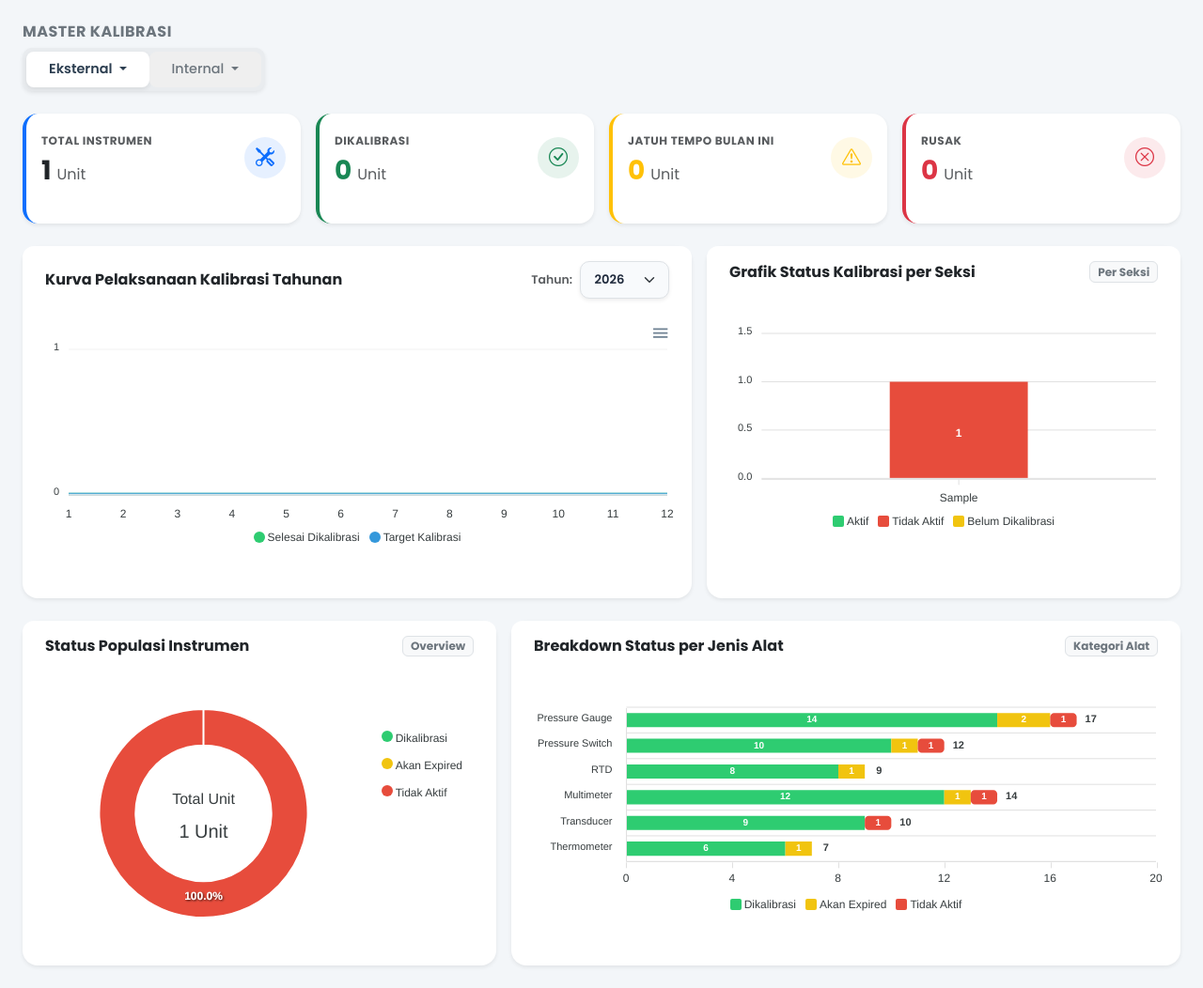
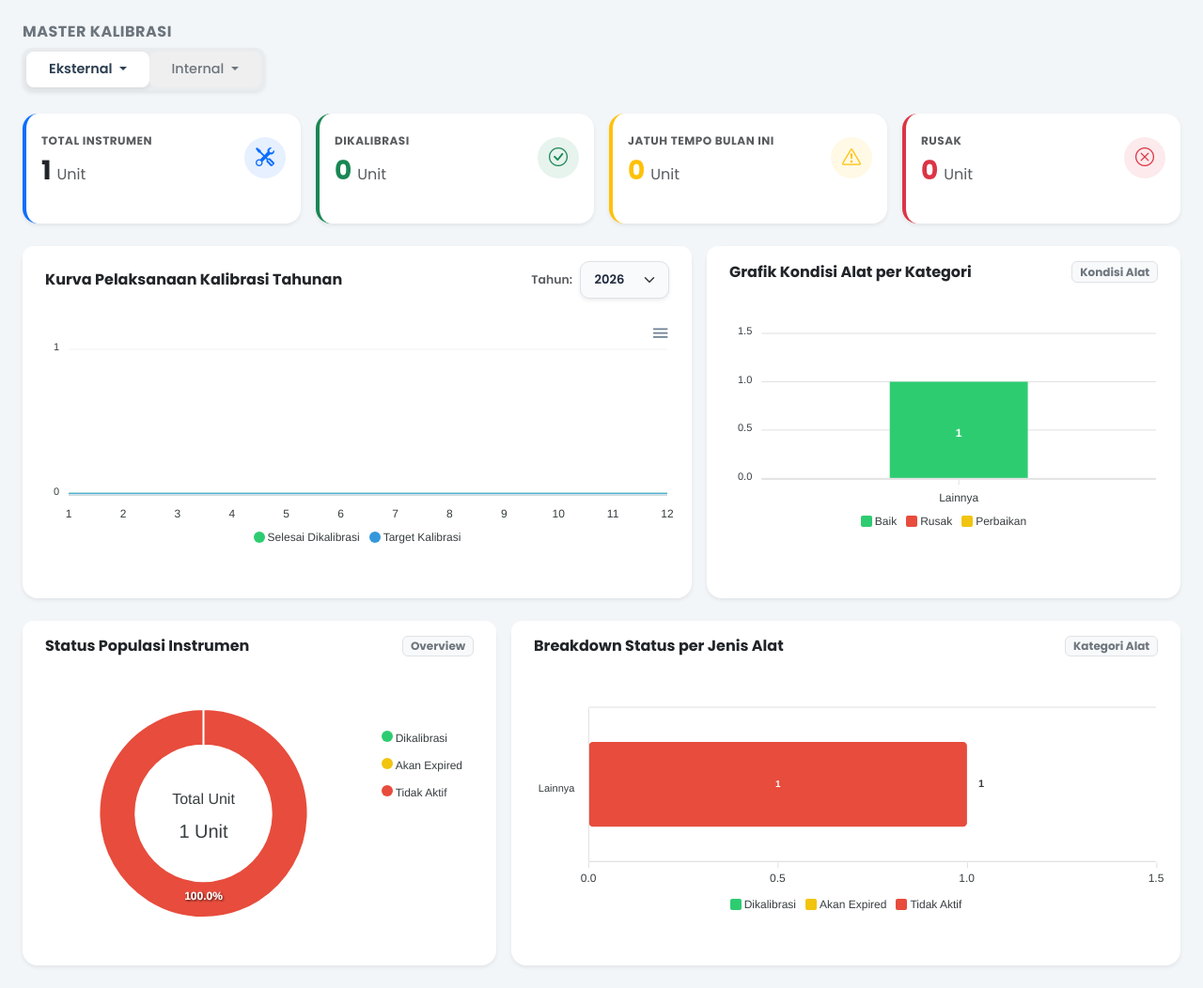
Before and after one commit to ebenlimbong/pmn-kalibrasi, a CodeIgniter app: page /kalibrasi in a window 1280 px wide. Shown: the whole page at 94% size. Run offline with CodeIgniter, Linux system fonts and the light colour scheme; tables that the repository leaves empty hold one stand-in row (values such as "Sample post"); grey boxes marked "Sample" are stand-in pictures; some libraries are stand-ins or nearby versions.

Commit message:
feat: pemisahan kondisi alat & status kalibrasi, penamaan 'Status Kalibrasi', dan Grafik Kondisi Alat per Kategori

```diff
--- a/application/controllers/Kalibrasi.php
+++ b/application/controllers/Kalibrasi.php
@@ -74,7 +74,7 @@
 
         $targetMonthly = array_fill(1, 12, 0);
         $finishedMonthly = array_fill(1, 12, 0);
-        $seksiStats = array();
+        $kondisiKatStats = array();
         $katStats = array();
 
         foreach ($instrumenList as $item) {
@@ -84,17 +84,19 @@
                 $item->tahun_sertifikasi_berikutnya = $year + (int) $item->periode_kalibrasi;
             }
 
-            $isRusak = (!empty($item->kondisi) && strtolower($item->kondisi) === 'rusak');
-            if ($isRusak) {
+            // Kondisi count (independent of calibration status)
+            $kondisiLower = !empty($item->kondisi) ? strtolower($item->kondisi) : 'baik';
+            if ($kondisiLower === 'rusak') {
                 $rusakCount++;
             }
 
-            $isOverdue = false;
-            if (empty($item->tanggal_terakhir) || empty($item->tanggal_berikutnya) || $item->tanggal_berikutnya < $today || $isRusak) {
-                $isOverdue = true;
+            // Calibration Status (independent of condition)
+            $isOverdueCal = false;
+            if (empty($item->tanggal_terakhir) || empty($item->tanggal_berikutnya) || $item->tanggal_berikutnya < $today) {
+                $isOverdueCal = true;
             }
 
-            if ($isOverdue) {
+            if ($isOverdueCal) {
                 $overdueCalCount++;
             } else {
                 $aktifCount++;
@@ -111,30 +113,29 @@
                 }
             }
 
-            $seksi = !empty($item->seksi_pemakai) ? $item->seksi_pemakai : 'QC Lab';
-            if (!isset($seksiStats[$seksi])) {
-                $seksiStats[$seksi] = array('aktif' => 0, 'tidak_aktif' => 0, 'belum_dikalibrasi' => 0);
+            // Chart 2: Grafik Kondisi Alat per Kategori
+            $kat = !empty($item->kategori_alat) ? $item->kategori_alat : 'Lainnya';
+            if (!isset($kondisiKatStats[$kat])) {
+                $kondisiKatStats[$kat] = array('baik' => 0, 'rusak' => 0, 'perbaikan' => 0);
             }
-            if (empty($item->tanggal_terakhir)) {
-                $seksiStats[$seksi]['belum_dikalibrasi']++;
-            } else if ($isOverdue) {
-                $seksiStats[$seksi]['tidak_aktif']++;
+            if ($kondisiLower === 'rusak') {
+                $kondisiKatStats[$kat]['rusak']++;
+            } else if ($kondisiLower === 'perbaikan') {
+                $kondisiKatStats[$kat]['perbaikan']++;
             } else {
-                $seksiStats[$seksi]['aktif']++;
+                $kondisiKatStats[$kat]['baik']++;
             }
 
-            $kat = !empty($item->kategori_alat) ? $item->kategori_alat : '';
-            if (!empty($kat)) {
+            // Chart 4: Breakdown Status Kalibrasi per Kategori
             if (!isset($katStats[$kat])) {
                 $katStats[$kat] = array('in_cal' => 0, 'due_soon' => 0, 'overdue' => 0);
             }
-                if ($isOverdue) {
+            if ($isOverdueCal) {
                 $katStats[$kat]['overdue']++;
             } else if ($item->tanggal_berikutnya <= $in30days) {
                 $katStats[$kat]['due_soon']++;
             } else {
                 $katStats[$kat]['in_cal']++;
-                }
             }
         }
 
@@ -181,10 +182,10 @@
         $chartData = array(
             'target_monthly' => array_values($targetMonthly),
             'finished_monthly' => array_values($finishedMonthly),
-            'seksi_categories' => array_keys($seksiStats),
-            'seksi_aktif' => array_column($seksiStats, 'aktif'),
-            'seksi_tidak_aktif' => array_column($seksiStats, 'tidak_aktif'),
-            'seksi_belum_kalibrasi' => array_column($seksiStats, 'belum_dikalibrasi'),
+            'kondisi_kat_categories' => array_keys($kondisiKatStats),
+            'kondisi_kat_baik' => array_column($kondisiKatStats, 'baik'),
+            'kondisi_kat_rusak' => array_column($kondisiKatStats, 'rusak'),
+            'kondisi_kat_perbaikan' => array_column($kondisiKatStats, 'perbaikan'),
             'kat_categories' => array_keys($katStats),
             'kat_in_cal' => array_column($katStats, 'in_cal'),
             'kat_due_soon' => array_column($katStats, 'due_soon'),
--- a/application/views/kalibrasi/index.php
+++ b/application/views/kalibrasi/index.php
@@ -174,12 +174,12 @@
         </div>
     </div>
 
-    <!-- Chart 2: Grafik Status Kalibrasi per Seksi -->
+    <!-- Chart 2: Grafik Kondisi Alat per Kategori -->
     <div class="col-12 col-lg-5">
         <div class="card border-0 shadow-sm rounded-4 h-100">
             <div class="card-header bg-white pt-3 pb-2 border-0 d-flex justify-content-between align-items-center">
-                <h6 class="fw-bold text-dark mb-0">Grafik Status Kalibrasi per Seksi</h6>
-                <span class="badge bg-light text-secondary border">Per Seksi</span>
+                <h6 class="fw-bold text-dark mb-0">Grafik Kondisi Alat per Kategori</h6>
+                <span class="badge bg-light text-secondary border">Kondisi Alat</span>
             </div>
             <div class="card-body p-3">
                 <div id="yearlyNotFinishedChart" style="min-height: 240px;"></div>
@@ -267,7 +267,7 @@
                         <th rowspan="2" class="fw-bold border-bottom-0 align-middle text-center">Standar Batas</th>
                         <th rowspan="2" class="fw-bold border-bottom-0 align-middle text-center">Kondisi</th>
                         <th rowspan="2" class="fw-bold border-bottom-0 align-middle text-center">Keterangan</th>
-                        <th rowspan="2" class="fw-bold border-bottom-0 align-middle text-center">Status</th>
+                        <th rowspan="2" class="fw-bold border-bottom-0 align-middle text-center">Status Kalibrasi</th>
                         <th rowspan="2" class="fw-bold border-bottom-0 align-middle text-center">Aksi</th>
                     </tr>
                     <tr>
@@ -327,28 +327,18 @@
                                 <td class="text-start"><?= esc($item->keterangan ?? '-') ?></td>
                                 <td>
                                     <?php
-                                        $kondisiVal = strtolower($item->kondisi ?? 'baik');
-                                        if ($kondisiVal === 'rusak') {
-                                            $statusText = 'Rusak';
-                                            $textClass = 'text-danger';
-                                        } else if ($kondisiVal === 'perbaikan') {
-                                            $statusText = 'Perbaikan';
-                                            $textClass = 'text-warning';
+                                        if (empty($item->tanggal_terakhir)) {
+                                            $statusText = 'Belum dikalibrasi';
+                                            $badgeClass = 'badge bg-warning bg-opacity-10 text-warning border border-warning border-opacity-25 px-2.5 py-1.5 rounded-pill fw-semibold';
+                                        } else if (!empty($item->tanggal_berikutnya) && strtotime($item->tanggal_berikutnya) < time()) {
+                                            $statusText = 'Tidak aktif';
+                                            $badgeClass = 'badge bg-danger bg-opacity-10 text-danger border border-danger border-opacity-25 px-2.5 py-1.5 rounded-pill fw-semibold';
                                         } else {
                                             $statusText = 'Aktif';
-                                            $textClass = 'text-success';
-                                            if (empty($item->tanggal_terakhir)) {
-                                                $statusText = 'Belum dikalibrasi';
-                                                $textClass = 'text-warning';
-                                            } else {
-                                                if (!empty($item->tanggal_berikutnya) && strtotime($item->tanggal_berikutnya) < time()) {
-                                                    $statusText = 'Tidak aktif';
-                                                    $textClass = 'text-danger';
-                                                }
-                                            }
+                                            $badgeClass = 'badge bg-success bg-opacity-10 text-success border border-success border-opacity-25 px-2.5 py-1.5 rounded-pill fw-semibold';
                                         }
                                     ?>
-                                    <span class="<?= $textClass ?> fw-bold"><?= esc($statusText) ?></span>
+                                    <span class="<?= $badgeClass ?>" style="font-size: 0.78rem;"><?= esc($statusText) ?></span>
                                 </td>
                                 <td class="text-center">
                                     <div class="d-flex justify-content-center gap-2">
@@ -456,10 +446,10 @@
     var targetData = <?= json_encode($chartData['target_monthly'] ?? array_fill(0,12,0)) ?>;
     var finishedData = <?= json_encode($chartData['finished_monthly'] ?? array_fill(0,12,0)) ?>;
 
-    var seksiCategories = <?= json_encode(!empty($chartData['seksi_categories']) ? $chartData['seksi_categories'] : array('QC Lab', 'Maintenance', 'Bengkel')) ?>;
-    var seksiAktif = <?= json_encode(!empty($chartData['seksi_aktif']) ? $chartData['seksi_aktif'] : array(0, 0, 0)) ?>;
-    var seksiTidakAktif = <?= json_encode(!empty($chartData['seksi_tidak_aktif']) ? $chartData['seksi_tidak_aktif'] : array(0, 0, 0)) ?>;
-    var seksiBelumKalibrasi = <?= json_encode(!empty($chartData['seksi_belum_kalibrasi']) ? $chartData['seksi_belum_kalibrasi'] : array(0, 0, 0)) ?>;
+    var kondisiKatCategories = <?= json_encode(!empty($chartData['kondisi_kat_categories']) ? $chartData['kondisi_kat_categories'] : array('Pressure Gauge', 'Pressure Switch', 'RTD')) ?>;
+    var kondisiKatBaik = <?= json_encode(!empty($chartData['kondisi_kat_baik']) ? $chartData['kondisi_kat_baik'] : array(0, 0, 0)) ?>;
+    var kondisiKatRusak = <?= json_encode(!empty($chartData['kondisi_kat_rusak']) ? $chartData['kondisi_kat_rusak'] : array(0, 0, 0)) ?>;
+    var kondisiKatPerbaikan = <?= json_encode(!empty($chartData['kondisi_kat_perbaikan']) ? $chartData['kondisi_kat_perbaikan'] : array(0, 0, 0)) ?>;
 
     var curveOptions = {
         series: [{
@@ -498,14 +488,14 @@
 
     var barOptions = {
         series: [{
-            name: 'Aktif',
-            data: seksiAktif
+            name: 'Baik',
+            data: kondisiKatBaik
         }, {
-            name: 'Tidak Aktif',
-            data: seksiTidakAktif
+            name: 'Rusak',
+            data: kondisiKatRusak
         }, {
-            name: 'Belum Dikalibrasi',
-            data: seksiBelumKalibrasi
+            name: 'Perbaikan',
+            data: kondisiKatPerbaikan
         }],
         chart: {
             type: 'bar',
@@ -521,7 +511,7 @@
                 borderRadius: 4
             }
         },
-        xaxis: { categories: seksiCategories },
+        xaxis: { categories: kondisiKatCategories },
         legend: { position: 'bottom' },
         fill: { opacity: 1 }
     };
```
Also changed, not shown: application/controllers/KalibrasiInternal.php (+24 -23 lines), application/views/kalibrasi_internal/index.php (+23 -33 lines), bpm_blueprint_teknis.md (+3 -3 lines). Lines whose indentation alone changed are shown as unchanged.
